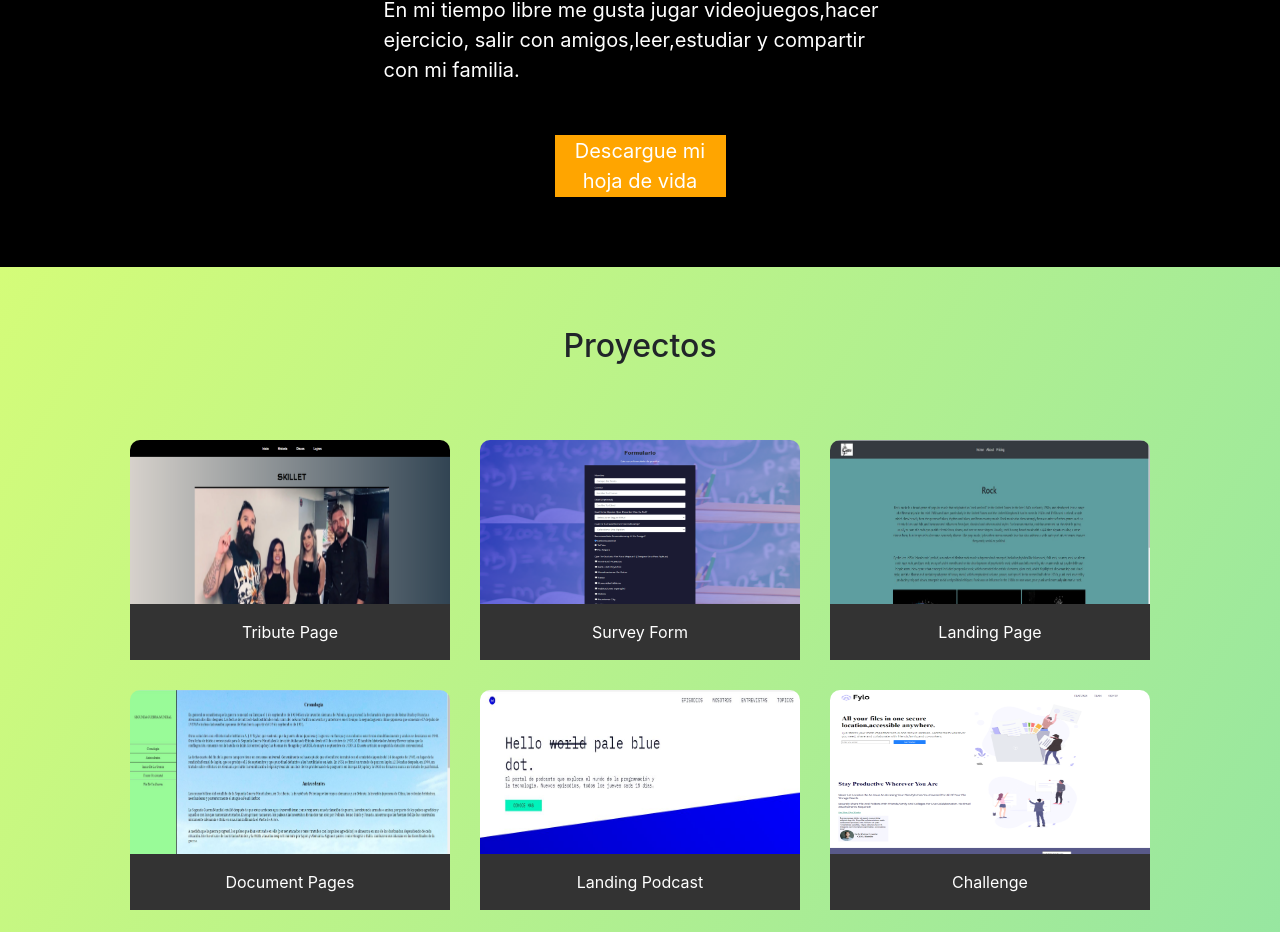
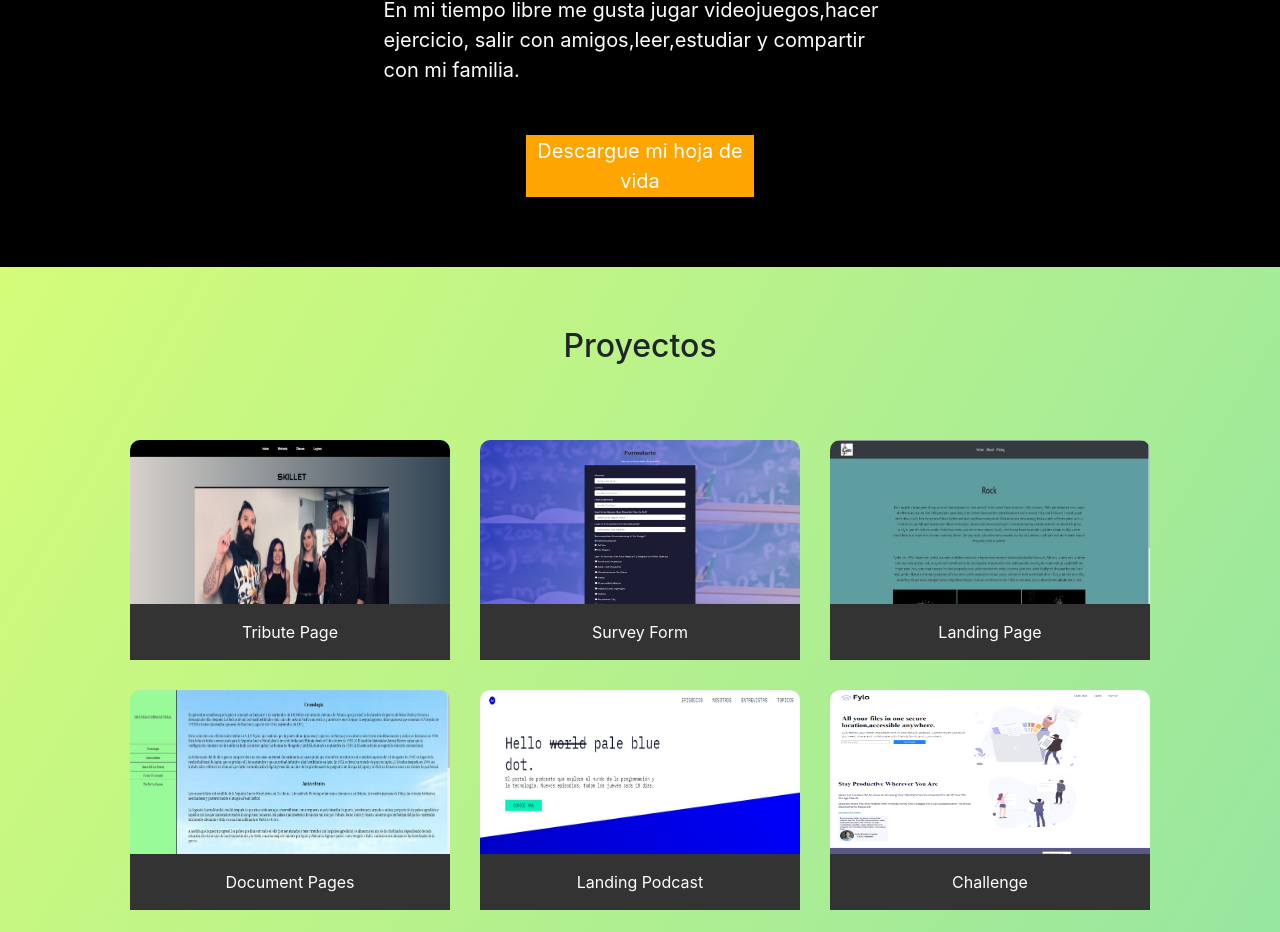
Before and after one commit to kira4489/PortafolioViejo, a React (Create React App) app: page / in a window 1280 px wide. Shown: the part 1549-2481 px from the top of the page. Built offline with nearby package versions, Linux system fonts and the light colour scheme.

Commit message:
actualizaciones

```diff
--- a/src/Components/About/About.css
+++ b/src/Components/About/About.css
@@ -40,7 +40,7 @@
   font-size: 20px;
   display: block;
   margin: 0 auto;
-  width: 15%;
+  max-width: 20%;
   background-color: #ffa500;
   border: 1px solid #ffa500;
   color: white;
@@ -74,4 +74,13 @@
   .texto2 {
     width: 95%;
   }
+  .texto a{
+    width: 20%;
 }
+}
+
+@media (min-width:400px){
+  .texto a{
+    width: 20%;
+}
+}
--- a/src/Components/About/About.jsx
+++ b/src/Components/About/About.jsx
@@ -24,7 +24,7 @@ class About extends Component{
                 En mi tiempo libre me gusta jugar videojuegos,hacer ejercicio,
                 salir con amigos,leer,estudiar y compartir con mi familia.
               </p>
-              <a href={jhonatan} target="_blank">Descargue mi hoja de vida</a
+              <a className="link" href={jhonatan} target="_blank">Descargue mi hoja de vida</a
               >
             </div>
           </section>
```
